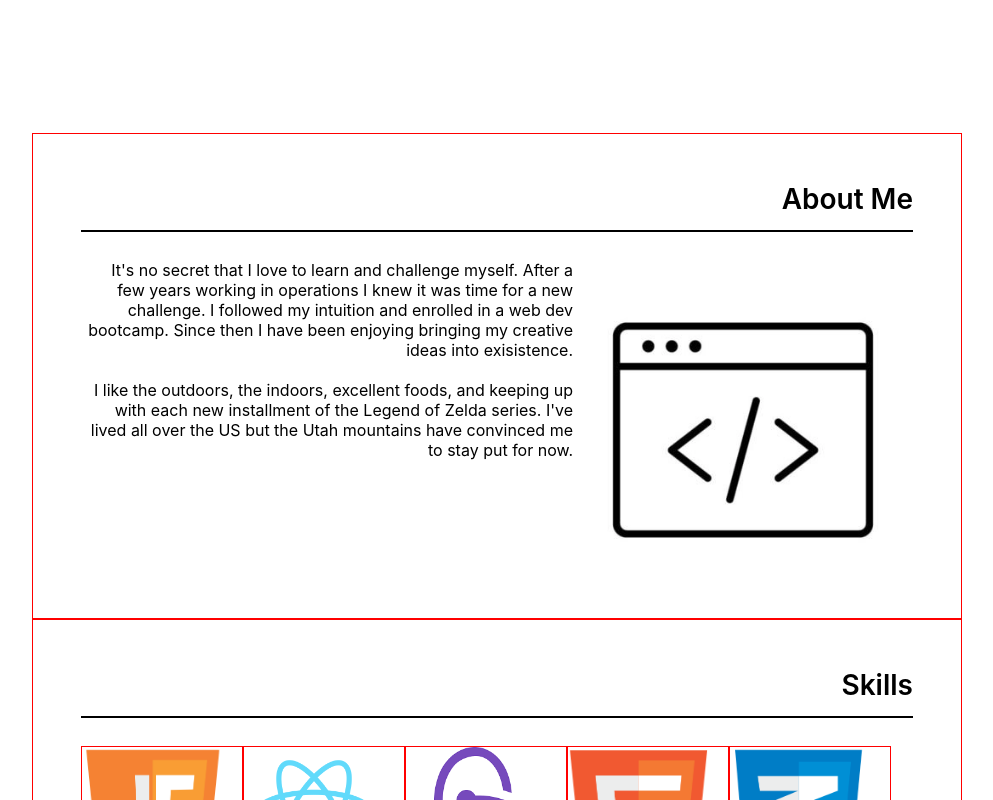
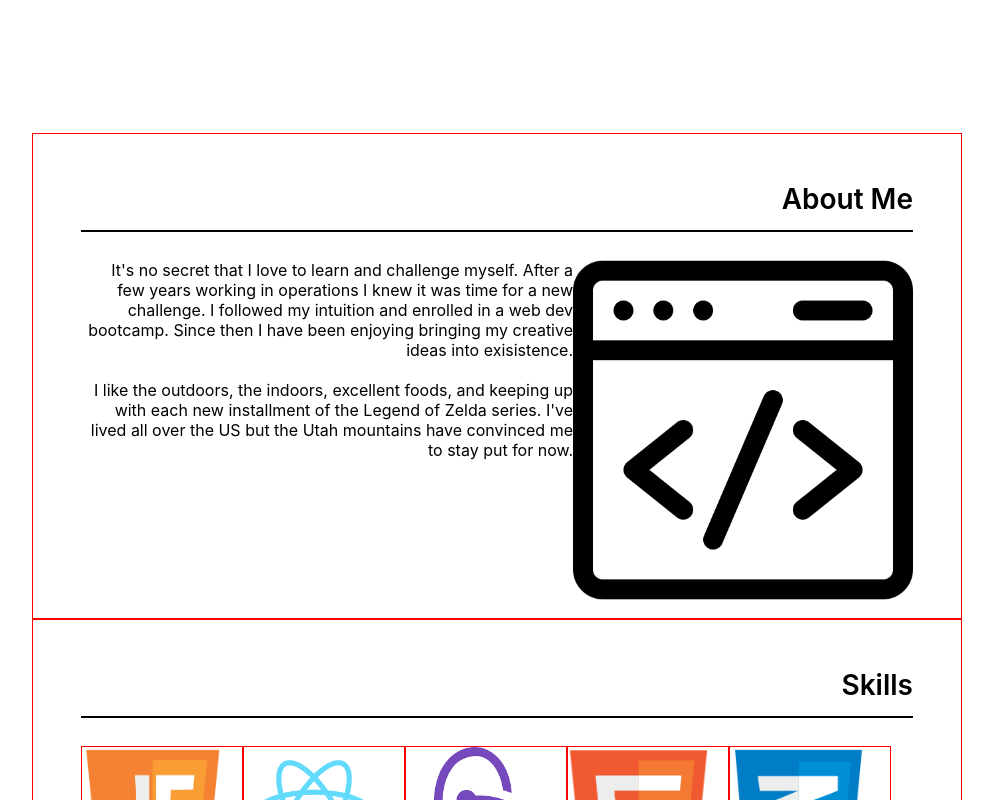
Before and after one commit to crawnic311/dev-portfolio-react, a React (Create React App) app: page / in a window 1280 px wide. Shown: the part 447-1247 px from the top of the page, without its empty margins (143-1136 px from the left). Built offline with nearby package versions, Linux system fonts and the light colour scheme.

Commit message:
New about me Icon

```diff
--- a/src/components/About-Me/about-me.js
+++ b/src/components/About-Me/about-me.js
@@ -4,7 +4,7 @@ const AboutMe = () => {
   return (
     <div className="About-Me-Text">
       <img
-        src={require('../../section-icons/WebDev-Icon.png')}
+        src={require('../../section-icons/WebDev Icon.png')}
         alt=""
         className="About-Me-Icon"
       />
```
Also changed, not shown: src/section-icons/webDev Icon.png.
